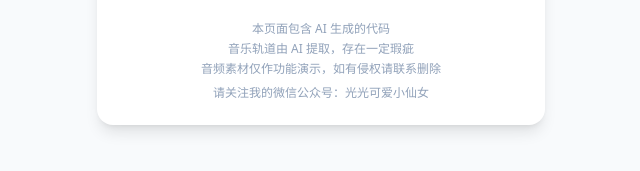
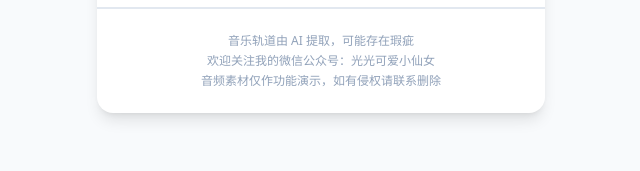
Before and after one commit to tasy5kg/html-multitrack-player-demo, a website built with Vite: page index.html in a window 1280 px wide. Shown: the part 407-578 px from the top of the page, without its empty margins (319-959 px from the left). Built offline with nearby package versions, Linux system fonts and the light colour scheme.

Commit message:
页脚内容优化

```diff
--- a/index.html
+++ b/index.html
@@ -110,8 +110,8 @@
 
         <footer class="px-6 py-6">
             <div class="text-center text-xs text-slate-400">
-                <p>本页面包含 AI 生成的代码</p>
-                <p class="mt-1">音乐轨道由 AI 提取，存在一定瑕疵</p>
+                <p class="mt">音乐轨道由 AI 提取，可能存在瑕疵</p>
+                <p class="mt-1">欢迎关注我的微信公众号：光光可爱小仙女</p>
                 <p class="mt-1">音频素材仅作功能演示，如有侵权请联系删除</p>
                 <!--                 <p class="mt-2">
                     <a href="https://github.com/tasy5kg/html-multitrack-player-demo" target="_blank"
@@ -119,7 +119,6 @@
                         在 GitHub 上查看
                     </a>
                 </p> -->
-                <p class="mt-2">请关注我的微信公众号：光光可爱小仙女</p>
             </div>
         </footer>
     </main>
```
